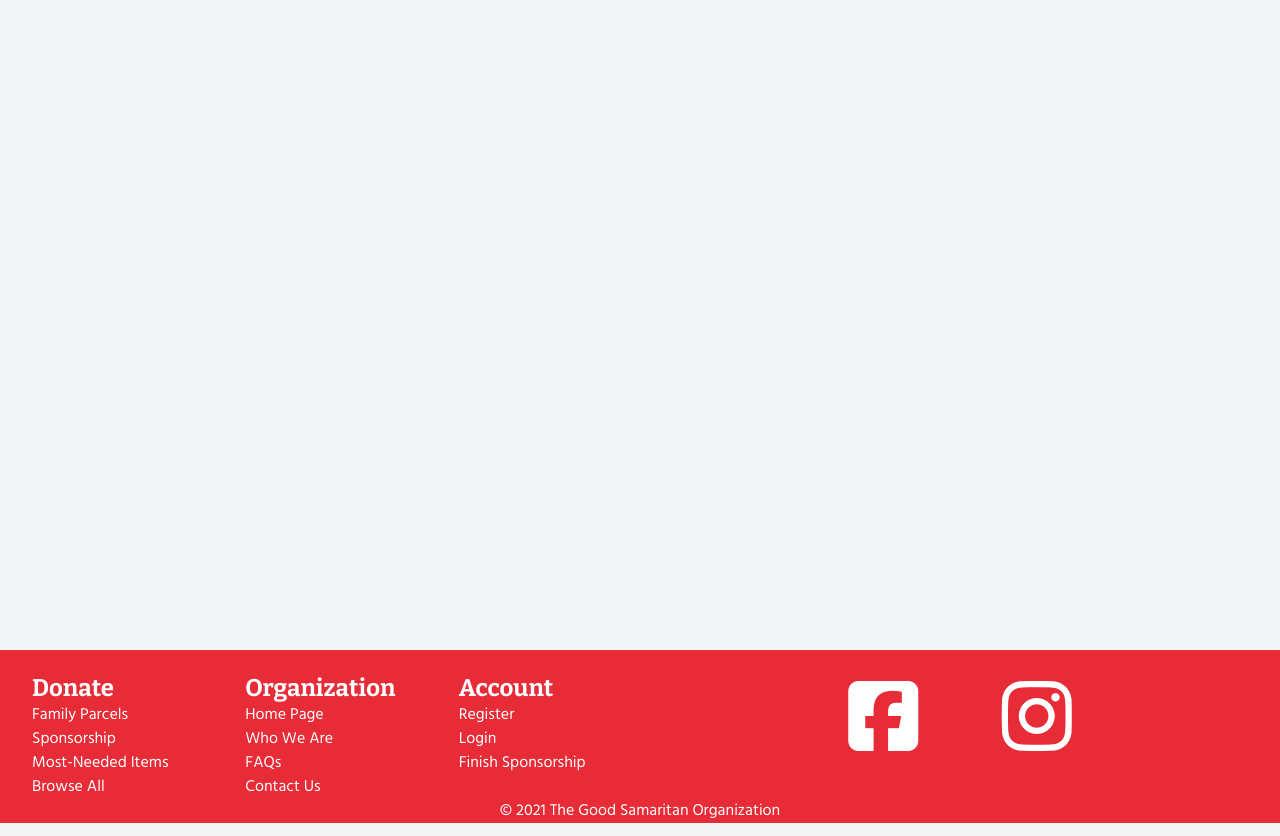
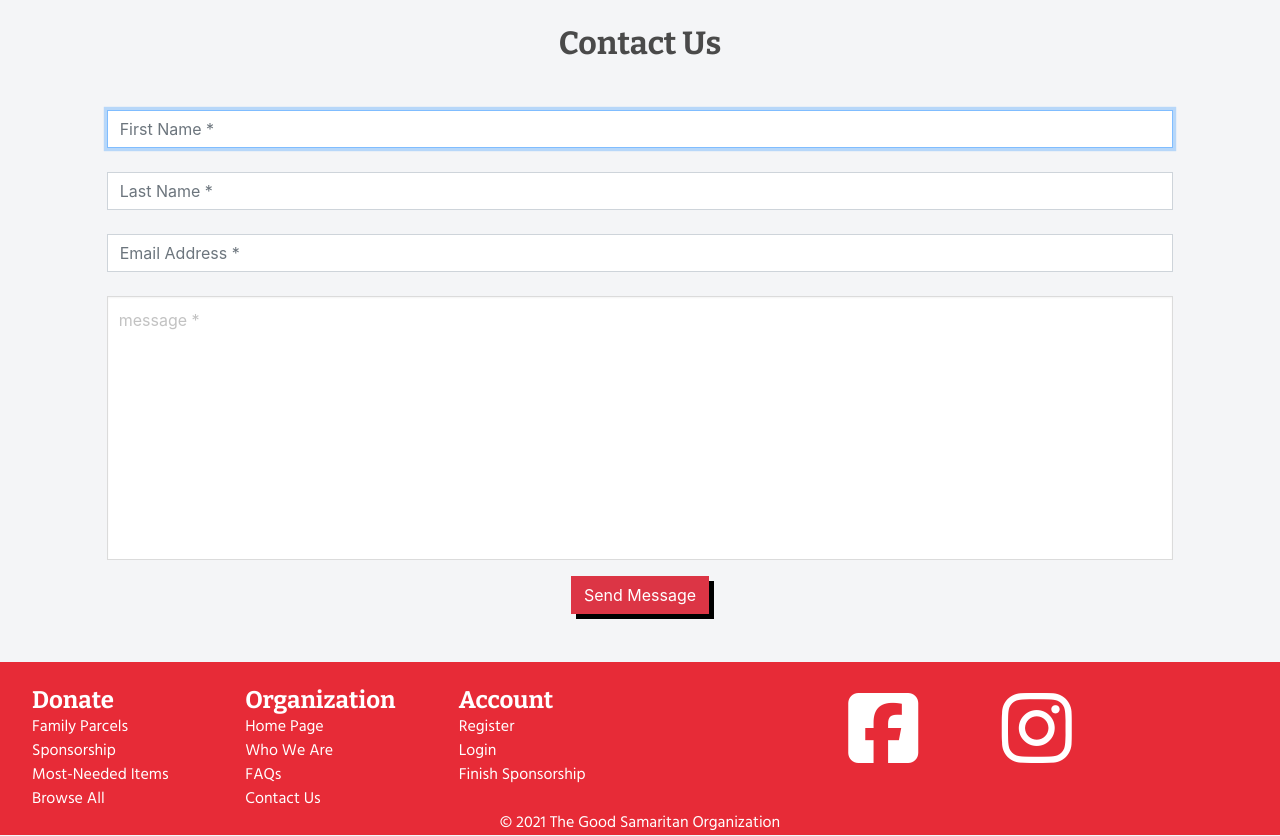
Before and after one commit to SanclerZanella/good_samaritan_org, a Django app: page /contact/ in a window 1280 px wide. Shown: the part 128-964 px from the top of the page. Run offline with Django 3.2, Linux system fonts and the light colour scheme; some libraries are stand-ins or nearby versions.

Commit message:
Added contact form and functionality to send contact email

```diff
--- /dev/null
+++ b/home/forms.py
@@ -0,0 +1,30 @@
+from django import forms
+
+
+class ContactForm(forms.Form):
+    first_name = forms.CharField(max_length=50)
+    last_name = forms.CharField(max_length=50)
+    email_address = forms.EmailField(max_length=150)
+    message = forms.CharField(widget=forms.Textarea, max_length=2000)
+
+    def __init__(self, *args, **kwargs):
+        """
+        Add placeholders and classes, remove auto-generated
+        labels and set autofocus on first field
+        """
+        super().__init__(*args, **kwargs)
+        placeholders = {
+            'first_name': 'First Name',
+            'last_name': 'Last Name',
+            'email_address': 'Email Address',
+            'message': 'message'
+        }
+
+        self.fields['first_name'].widget.attrs['autofocus'] = True
+        self.fields['message'].widget.attrs['style'] = 'resize:none'
+        for field in self.fields:
+            self.fields[field].required = True
+            placeholder = f'{placeholders[field]} *'
+            self.fields[field].widget.attrs['placeholder'] = placeholder
+            self.fields[field].widget.attrs['class'] = 'w-100 rounded-0 mt-5'
+            self.fields[field].label = False
--- a/home/static/home/css/style.css
+++ b/home/static/home/css/style.css
@@ -76,6 +76,11 @@
 
 .donate-btn a:hover .first-heart {
     display: none;
+}
+
+/*-------------------------------- Contact form */
+.contact-title {
+    font-size: 2em;
 }
 
 /*
--- a/home/templates/home/contact.html
+++ b/home/templates/home/contact.html
@@ -3,9 +3,29 @@
 
 <!-- Custom css -->
 {% block extra_css %}
-    <link rel="stylesheet" href="{% static 'home/css/faq.css' %}">
+    <link rel="stylesheet" href="{% static 'home/css/style.css' %}">
 {% endblock %}
 
 
 {% block content %}
+    <div class="row no-gutters content-alignment my-5">
+        <div class="col-10 text-center">
+            <h2 class="font-weight-bold contact-title">Contact Us</h2>
+        </div>
+        <div class="col-10 my-5 text-center">
+
+            <form action="{% url 'contact' %}" method="POST">
+                {% csrf_token %}
+
+                <fieldset>
+                    {{form|crispy}}
+                </fieldset>
+
+                <fieldset>
+                    <button type="submit" class="btn btn-danger btn-shadow">Send Message</button>
+                </fieldset>
+            </form>
+
+        </div>
+    </div>
 {% endblock %}
--- /dev/null
+++ b/home/templates/home/contact_email/contact_email_subject.txt
@@ -0,0 +1 @@
+The Good Samaritan Contact Email
--- a/home/views.py
+++ b/home/views.py
@@ -1,4 +1,8 @@
-from django.shortcuts import render
+from django.shortcuts import render, redirect, HttpResponse
+from django.core.mail import send_mail, BadHeaderError
+from django.template.loader import render_to_string
+from django.contrib import messages
+from .forms import ContactForm
 
 
 def index(request):
@@ -32,6 +36,45 @@ def contact(request):
     """
     A view to render the contact page
     """
+
+    if request.method == 'POST':
+        form = ContactForm(request.POST)
+
+        if form.is_valid():
+
+            # Customer email
+            cust_email = form.cleaned_data['email_address']
+
+            # Load the email subject text file template and turn on in string
+            subject = render_to_string(
+                'home/contact_email/contact_email_subject.txt')
+
+            data_form = {
+                    'first_name': form.cleaned_data['first_name'],
+                    'last_name': form.cleaned_data['last_name'],
+                    'email': form.cleaned_data['email_address'],
+                    'message': form.cleaned_data['message'],
+                    }
+
+            # Load the email body text file template and turn on in string
+            body = render_to_string(
+                'home/contact_email/contact_email_body.txt',
+                {'data': data_form})
+
+            try:
+                send_mail(subject, body, cust_email, ['sanclerzjj@gmail.com'])
+            except BadHeaderError:
+                return HttpResponse('Invalid header found.')
+
+            messages.success(request, "Message successfully sent,\
+                Thank you for contact us!")
+            return redirect("home")
+
+    form = ContactForm()
+    context = {
+        'form': form,
+    }
+
     template = 'home/contact.html'
 
-    return render(request, template)
+    return render(request, template, context)
--- a/profiles/forms.py
+++ b/profiles/forms.py
@@ -41,7 +41,7 @@ class UserProfileForm(forms.ModelForm):
             'default_country': 'country',
         }
 
-        self.fields['default_street_address1'].widget.attrs['autofocus'] = True
+        self.fields['default_full_name'].widget.attrs['autofocus'] = True
         for field in self.fields:
             if field != 'default_country':
                 if self.fields[field].required:
```
Also changed, not shown: home/templates/home/contact_email/contact_email_body.txt (added, +15 -0 lines).
